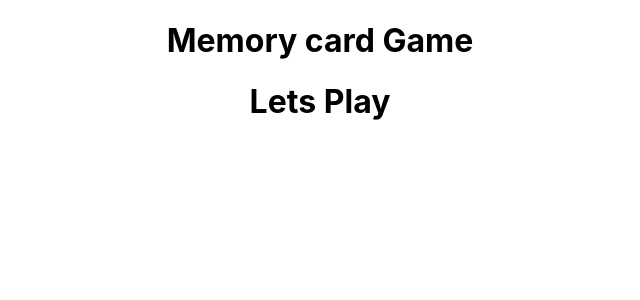
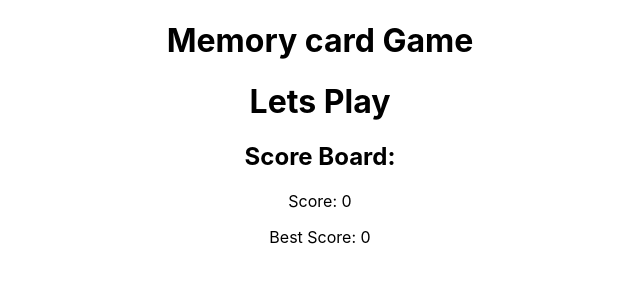
Before and after one commit to vulpes-walter1313/top-memorycard-js, a React (Create React App) app: page / in a window 1280 px wide. Both pictures are taken after typing "Sample" into the empty fields and a click on the input "Start". Shown: the top 300 px of the page, without its empty margins (320-960 px from the left). Built offline with nearby package versions, Linux system fonts and the light colour scheme.

Commit message:
added score board

```diff
--- a/src/App.js
+++ b/src/App.js
@@ -1,6 +1,7 @@
 import './App.css';
 import { useState } from 'react';
 import { GameSetup } from './components/GameSetup';
+import ScoreBoard from './components/ScoreBoard';
 
 function App() {
   const [currentScore, setCurrentScore] = useState(0);
@@ -17,6 +18,10 @@ function App() {
         gameActive ? <h1>Lets Play</h1> :
         <GameSetup settingsSetter={setGameSettings} setGameActive={setGameActive}/>
       }
+      {
+        gameActive ? <ScoreBoard currentScore={currentScore} bestScore={bestScore}/> :
+        null
+      }
     </div>
   );
 }
--- /dev/null
+++ b/src/components/ScoreBoard.js
@@ -0,0 +1,13 @@
+import React from 'react';
+
+const ScoreBoard = (props) => {
+  return (
+  <div className='score-board'>
+    <h2>Score Board:</h2>
+    <p>Score: {props.currentScore}</p>
+    <p>Best Score: {props.bestScore}</p>
+  </div>
+  );
+};
+
+export default ScoreBoard;
```
